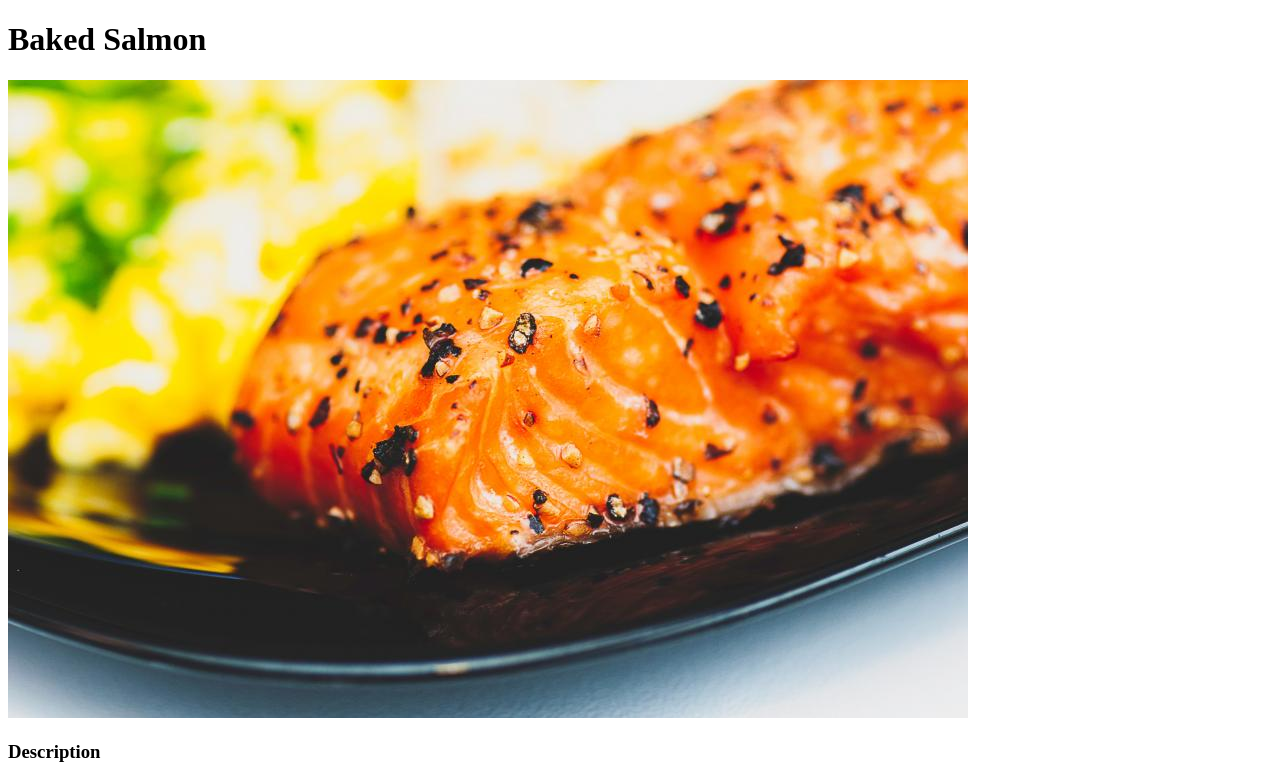
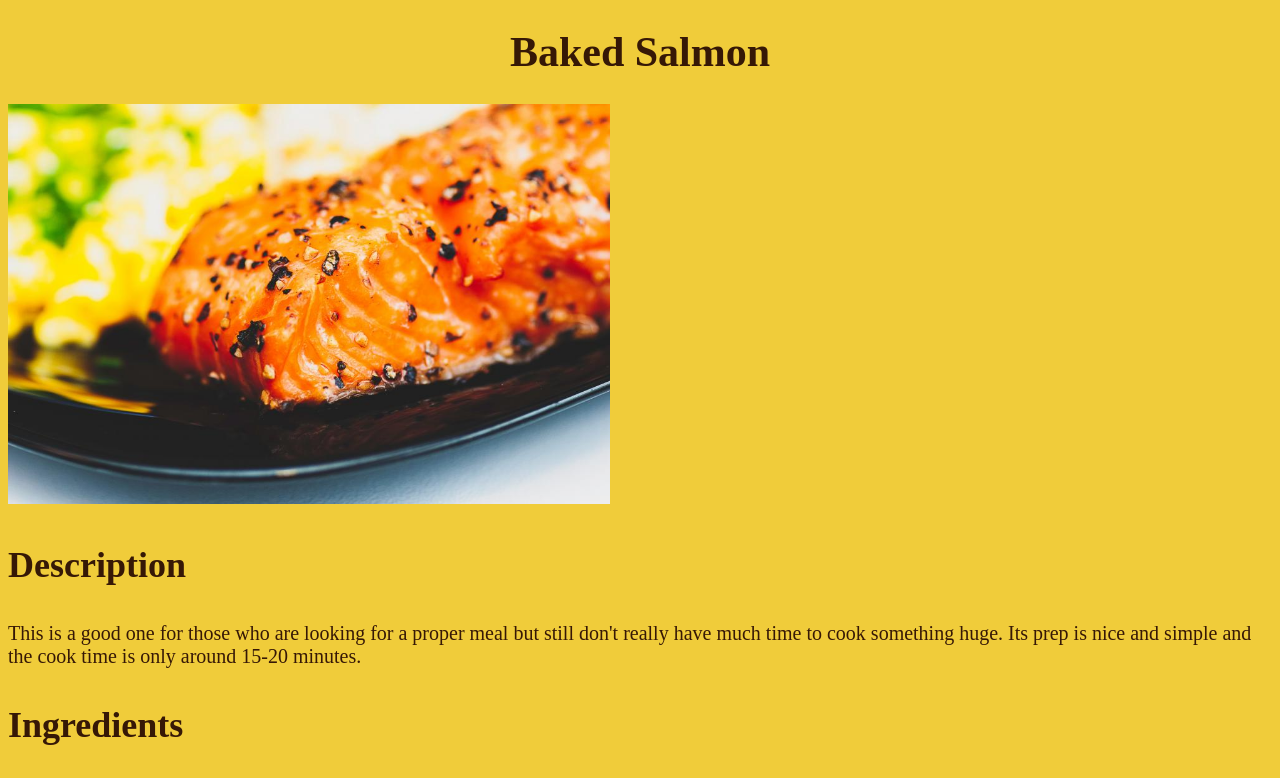
Before and after one commit to Heidi-coder/odin-recipes, a plain HTML site: page recipes/baked-salmon.html in a window 1280 px wide. Shown: the top 778 px of the page. Drawn offline with Linux system fonts and the light colour scheme.

Commit message:
Add stylesheet and apply css rules to all pages

```diff
--- a/recipes/baked-salmon.html
+++ b/recipes/baked-salmon.html
@@ -4,15 +4,16 @@
     <meta charset="UTF-8">
     <meta name="viewport" content="width=device-width, initial-scale=1.0">
     <title>Baked Salmon</title>
+    <link rel="stylesheet" href="../style.css">
 </head>
 <body>
-    <h1>Baked Salmon</h1>
-    <img src="./../images/salmon-fish_AV3IUF5EDB.jpg" alt="Baked salmon with seasoning">
+    <h1 class="title text">Baked Salmon</h1>
+    <img src="./../images/salmon-fish_AV3IUF5EDB.jpg" alt="Baked salmon with seasoning" height="400">
 
-    <h3>Description</h3>
-    <p>This is a good one for those who are looking for a proper meal but still don't really have much time to cook something huge. Its prep is nice and simple and the cook time is only around 15-20 minutes.</p>
+    <h3 class="text">Description</h3>
+    <p class="text">This is a good one for those who are looking for a proper meal but still don't really have much time to cook something huge. Its prep is nice and simple and the cook time is only around 15-20 minutes.</p>
 
-    <h3>Ingredients</h3>
+    <h3 class="text">Ingredients</h3>
     <ul>
         <li>Fresh or thawed salmon</li>
         <li>Lemon juice</li>
@@ -20,7 +21,7 @@
         <li>Canola oil</li>
     </ul>
 
-    <h3>Steps</h3>
+    <h3 class="text">Steps</h3>
     <ol>
         <li>Place parchment paper or alluminum foil on a pan.</li>
         <li>Preheat oven to 400 degrees.</li>
--- /dev/null
+++ b/style.css
@@ -0,0 +1,32 @@
+.title {
+    font-weight: bold;
+    text-align: center;
+    font-size: 42px;
+}
+
+* {
+    background-color: #F0CC3A;
+}
+
+.text,
+li {
+    color: #361806;
+}
+
+img{
+    height: 400px;
+    width: auto;
+}
+
+h3 {
+    font-size: 36px;
+}
+
+p,
+li {
+    font-size: 20px;
+}
+
+a {
+    font-size: 25px;
+}
```
Also changed, not shown: index.html (+5 -4 lines), recipes/grilled-cheese-sandwich.html (+3 -2 lines), recipes/whatever-you-want-salad.html (+3 -2 lines).
